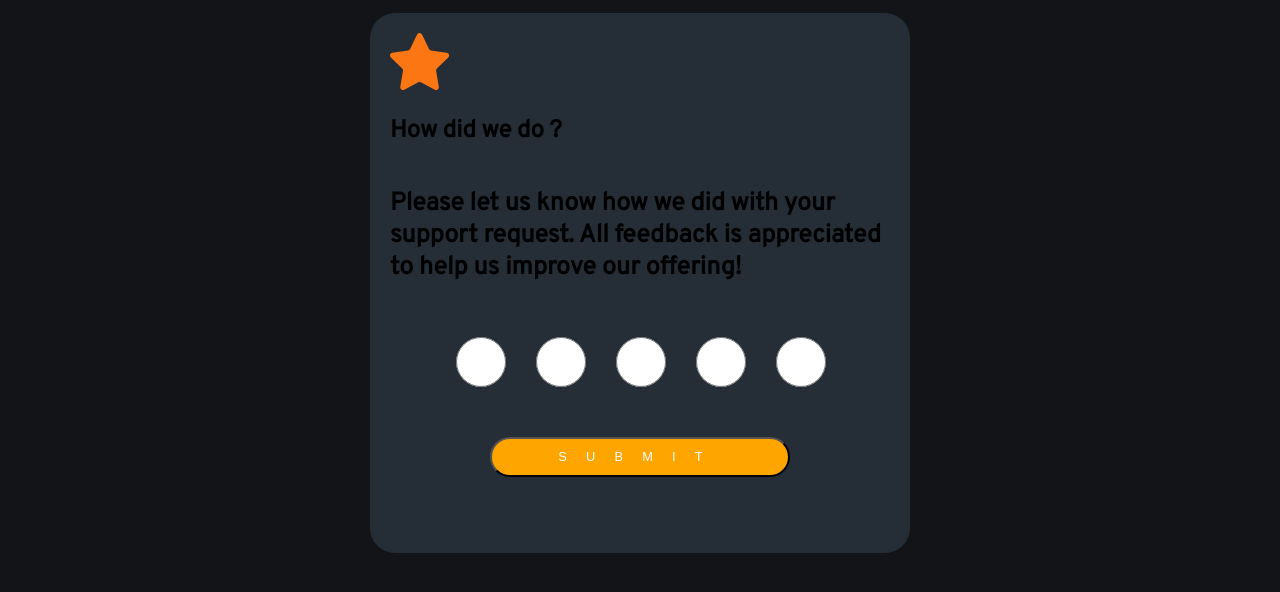
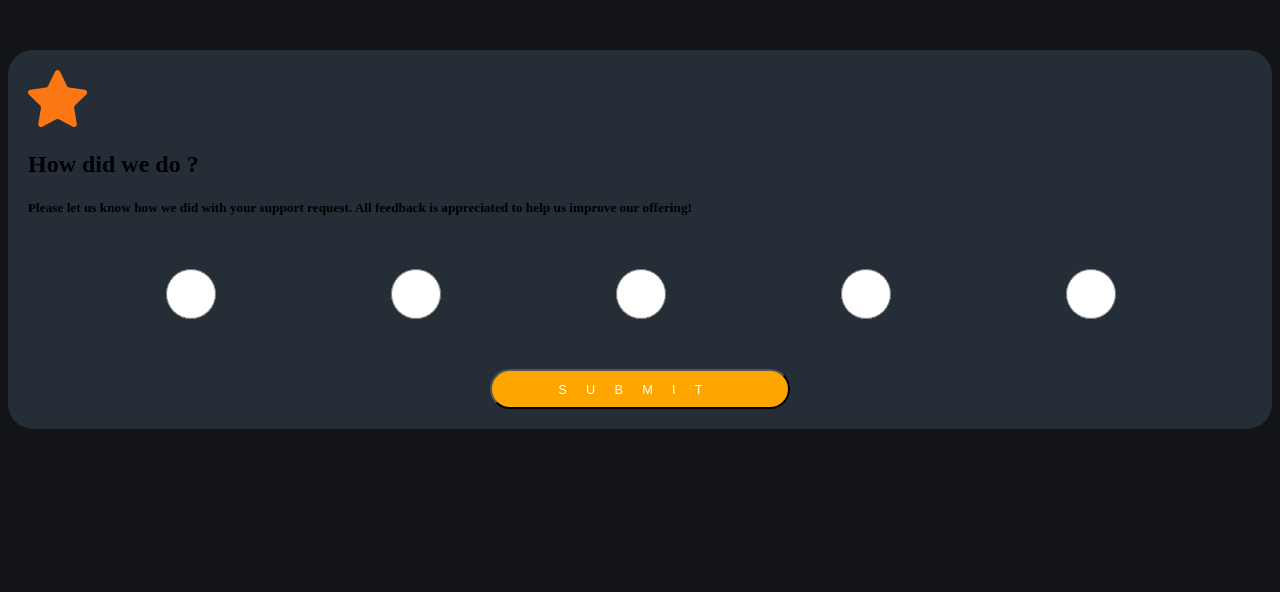
Before and after one commit to akennich/interactive-rating-component-main_2, a plain HTML site: page index.html in a window 1280 px wide. Drawn offline with Linux system fonts and the light colour scheme.

Commit message:
Update index.html

```diff
--- a/index.html
+++ b/index.html
@@ -13,11 +13,11 @@
         }
     </style>
 </head>
-<body style=" height: 500px; font-family: Overpass; display: flex; flex-direction: row; justify-content: center; align-items: center;">
-<section style="width:500px ;height: 500px;" id="section1">
+<body >
+<section id="section1">
     <img style="width: 60px; height: 57px " src="./images/icon-star.svg" alt="">
     <h1>How did we do ?</h1>
-    <h5 style="font-size: 25px">Please let us know how we did with your support request. All feedback is appreciated to help us improve our offering!</h5>
+    <h5>Please let us know how we did with your support request. All feedback is appreciated to help us improve our offering!</h5>
     <div>
         <label class="lab" for="1">1</label><input class="bullet" type="radio" name="RatingOpt" id="1" value="1">
         <label class="lab" for="2">2</label><input class="bullet" type="radio" name="RatingOpt" id="2" value="2">
@@ -30,7 +30,7 @@
 
 </section>
 
-<section style="width:500px ;height: 500px;" class="show" id="section2">
+<section class="show" id="section2">
     <img style="display:block;margin: auto;" src="./images/illustration-thank-you.svg" alt="">
     <span style="color: orange; display: block; text-align: center;font-size: 20px; margin: 60px 30px" id="selection"></span>
     <h1 style="text-align: center;">Thank you !</h1>
@@ -38,6 +38,7 @@
 
 
 </section>
+
 <script src="app.js"></script>
 </body>
 </html>
```
